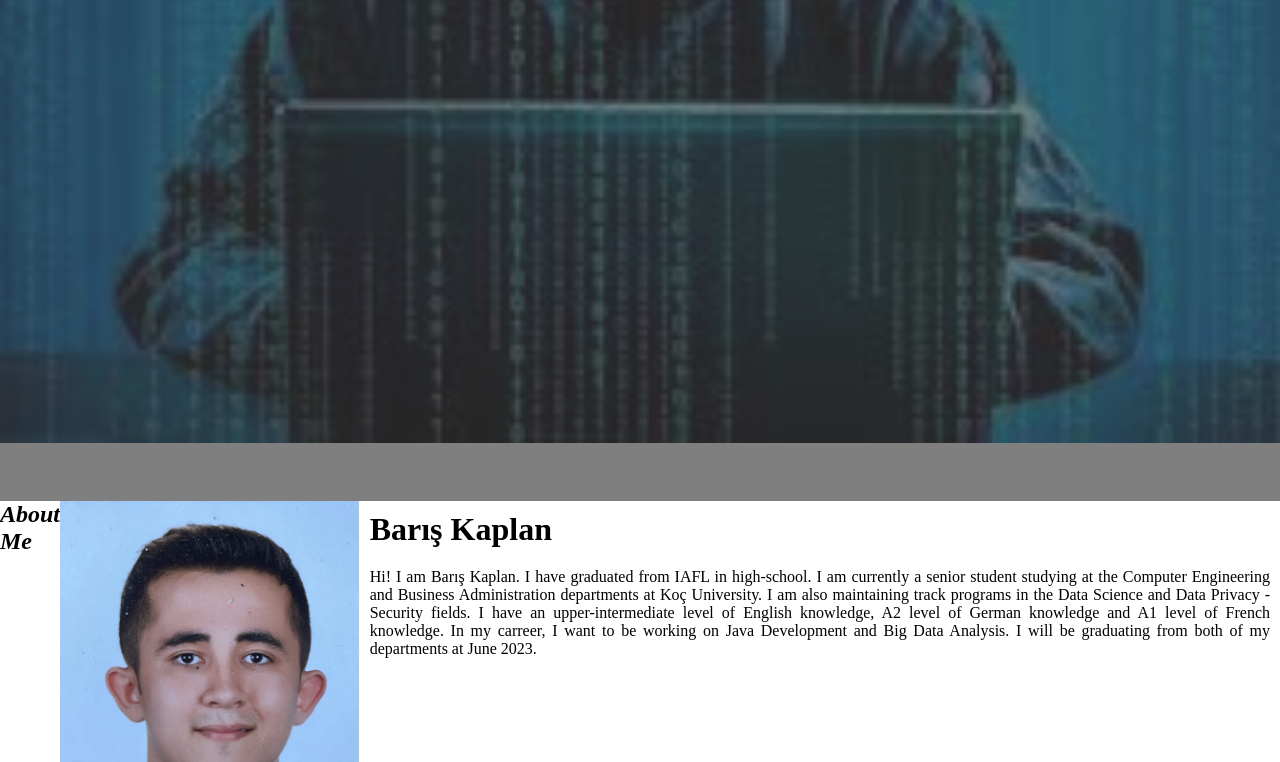
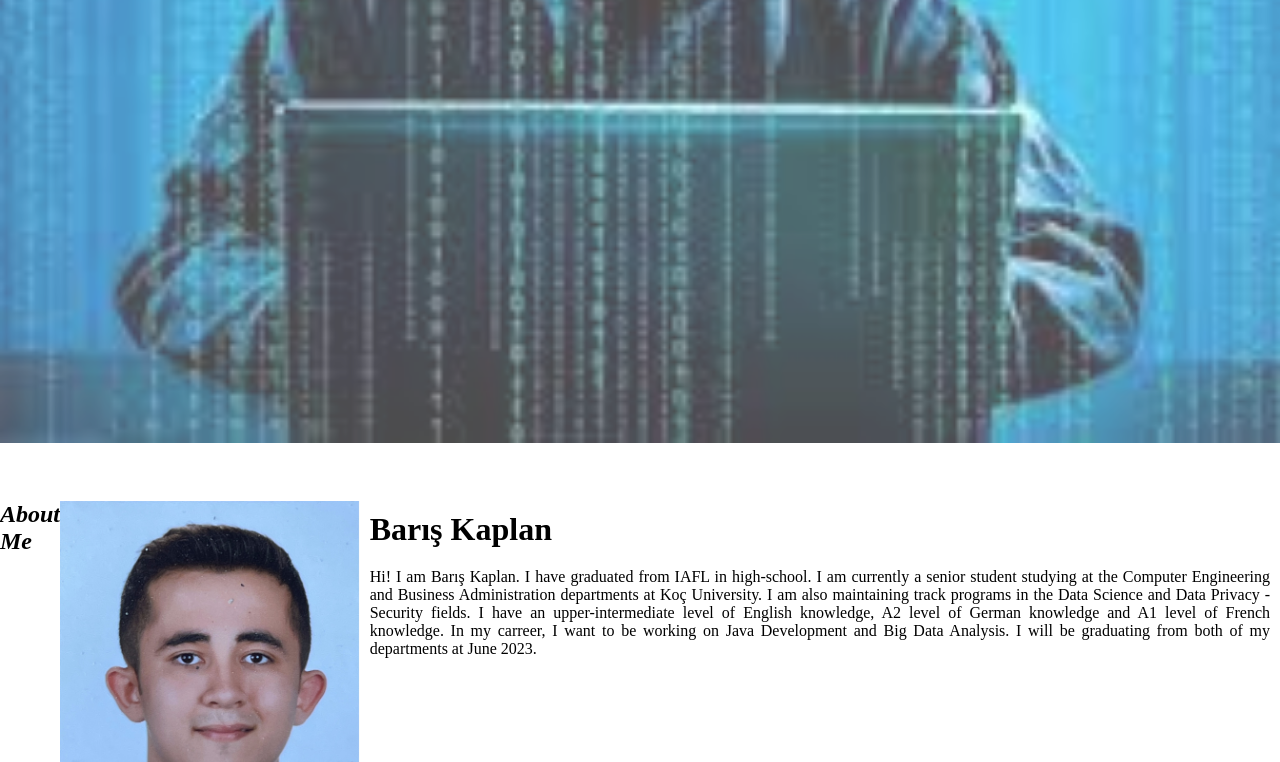
Before and after one commit to Baris000-eng/ImprovedVersionOfMyPersonalWebsite, a plain HTML site: page ImprovedVersionOfMyPersonalWebsite/index.html in a window 1280 px wide. Shown: the part 397-1159 px from the top of the page. Drawn offline with Linux system fonts and the light colour scheme.

Commit message:
Update styles.css

```diff
--- a/ImprovedVersionOfMyPersonalWebsite/styles.css
+++ b/ImprovedVersionOfMyPersonalWebsite/styles.css
@@ -45,7 +45,7 @@
 #home{
     display: flex;
     flex-direction: column;
-    background-color: rgba(0,0,0,0.5);
+
     height: 840px;
     justify-content: center;
     align-items: center;
```
